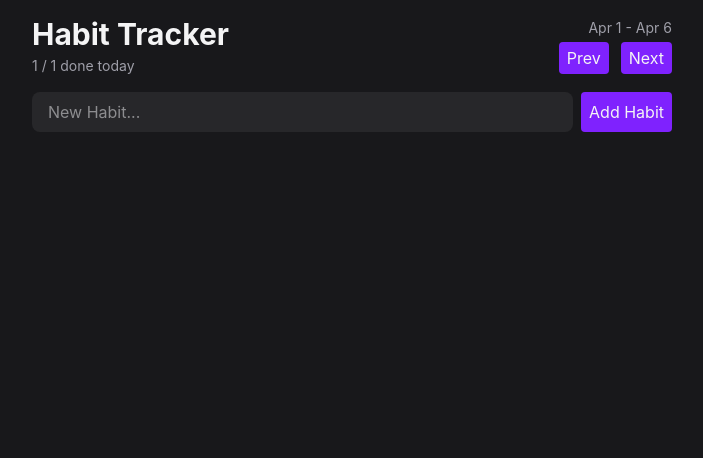
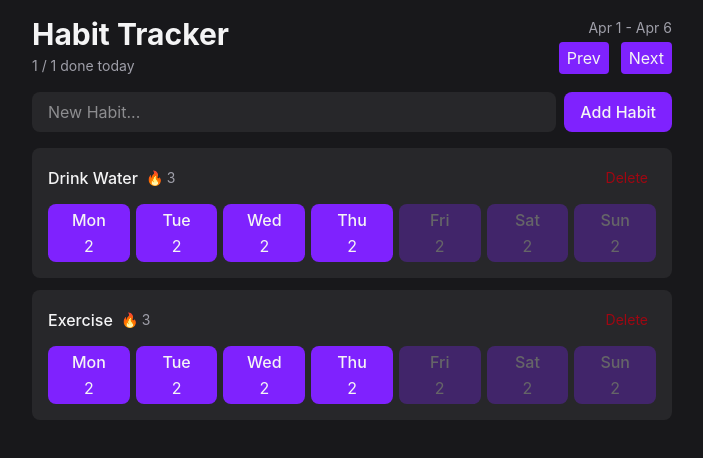
Before and after one commit to jptuyisenge/habittracker, a React (Vite) app: page / in a window 1280 px wide. Shown: the top 458 px of the page, without its empty margins (288-991 px from the left). Built offline with nearby package versions, Linux system fonts and the light colour scheme.

Commit message:
ft-added Habit list

```diff
--- a/package.json
+++ b/package.json
@@ -11,8 +11,10 @@
   },
   "dependencies": {
     "@tailwindcss/vite": "^4.3.3",
+    "date-fns": "^4.4.0",
     "react": "^19.2.8",
     "react-dom": "^19.2.8",
+    "tailwind-merge": "^3.6.0",
     "tailwindcss": "^4.3.3"
   },
   "devDependencies": {
--- a/src/App.tsx
+++ b/src/App.tsx
@@ -1,11 +1,13 @@
 import { Header } from "./components/Header";
 import { HabitForm } from "./components/HabitForm";
+import { HabitList } from "./components/HabitList";
 
 export default function App() {
   return (
     <div className="max-w-2xl mx-auto flex flex-col gap-4 p-4">
       <Header />
       <HabitForm />
+      <HabitList />
     </div>
   );
 }
--- a/src/components/Button.tsx
+++ b/src/components/Button.tsx
@@ -1,13 +1,77 @@
-import type { ReactNode } from "react";
+import type { ComponentProps } from "react";
+import { twMerge } from "tailwind-merge";
+
+type Variant = "primary" | "secondary" | "ghost-destructive";
 
 type ButtonProps = {
-  children: ReactNode;
-};
+  variant?: Variant;
+} & ComponentProps<"button">;
 
-export function Button({ children }: ButtonProps) {
+export function Button({
+  variant = "primary",
+  className,
+  ...props
+}: ButtonProps) {
   return (
-    <button className="bg-violet-600 hover:bg-violet-500 transition-colors rounded px-2 py-1 disabled:opacity-30 disabled:cursor-not-allowed">
-      {children}
-    </button>
+    <button
+      {...props}
+      className={twMerge(
+        "transition-colors rounded px-2 py-1 disabled:opacity-30 disabled:cursor-not-allowed",
+        getVariantStyles(variant),
+        className,
+      )}
+    />
   );
 }
+
+function getVariantStyles(variant: Variant) {
+  switch (variant) {
+    case "primary":
+      return "bg-violet-600 hover:bg-violet-500";
+    case "secondary":
+      return "bg-zinc-700 hover:bg-zinc-600 text-zinc-400";
+    case "ghost-destructive":
+      return "hover:bg-red-800 text-red-800 hover:text-red-200";
+    default:
+      throw new Error(`Invalid variant: ${variant satisfies never}`);
+  }
+}
+
+// import type { ComponentProps } from "react"
+// import { twMerge } from "tailwind-merge"
+
+// type Variant = "primary" | "secondary" | "ghost-destructive"
+
+// type ButtonProps = {
+//   variant?: Variant
+// } & ComponentProps<"button">
+
+// export function Button({
+//   variant = "primary",
+//   className,
+//   ...props
+// }: ButtonProps) {
+//   return (
+//     <button
+//       {...props}
+//       className={twMerge(
+//         "transition-colors rounded px-2 py-1 disabled:opacity-30 disabled:cursor-not-allowed",
+//         getVariantStyles(variant),
+//         className,
+//       )}
+//     />
+//   );
+// }
+
+// function getVariantStyles(variant: Variant) {
+//   switch (variant) {
+//     case "primary":
+//       return "bg-violet-600 hover:bg-violet-500";
+//     case "secondary":
+//       return "bg-zinc-700 hover:bg-zinc-600 text-zinc-400";
+//     case "ghost-destructive":
+//       return "hover:bg-red-800 text-red-800 hover:text-red-200";
+//     default:
+//       throw new Error(`Invalid variant: ${variant satisfies never}`);
+//   }
+// }
--- a/src/components/HabitForm.tsx
+++ b/src/components/HabitForm.tsx
@@ -7,7 +7,7 @@ export function HabitForm() {
         className="flex-1 rounded-lg bg-zinc-800 px-4 py-2 outline-none focus-visible:ring-2 focus-visible:ring-violet-500"
         placeholder="New Habit..."
       />
-      <Button>Add Habit</Button>
+      <Button className="rounded-lg px-4 py-2 font-medium">Add Habit</Button>
     </form>
   );
 }
--- /dev/null
+++ b/src/components/HabitList.tsx
@@ -0,0 +1,69 @@
+import { Button } from "./Button";
+import {
+  eachDayOfInterval,
+  endOfWeek,
+  format,
+  isFuture,
+  startOfWeek,
+} from "date-fns";
+
+export function HabitList() {
+  const habits = [
+    { id: 1, name: "Drink Water" },
+    { id: 2, name: "Exercise" },
+  ];
+
+  if (habits.length == 0) {
+    return (
+      <p className="text-center text-zinc-500 py-12">
+        No habits Yet. Add one above and get started
+      </p>
+    );
+  }
+
+  return (
+    <div className="flex flex-col gap-3">
+      {habits.map((habit) => (
+        <HabitItem key={habit.id} habitItem={habit} />
+      ))}
+    </div>
+  );
+}
+
+type habitItemProps = {
+  habitItem: { id: number; name: string };
+};
+
+function HabitItem({ habitItem }: habitItemProps) {
+  const visibleDate = eachDayOfInterval({
+    start: startOfWeek(new Date(), { weekStartsOn: 1 }),
+    end: endOfWeek(new Date(), { weekStartsOn: 1 }),
+  });
+
+  return (
+    <div className="rounded-lg bg-zinc-800 p-4 flex flex-col gap-3">
+      <div className="flex items-center justify-between">
+        <div className="flex items-center gap-2">
+          <span className="font-medium">{habitItem.name}</span>
+          <span className="text-zinc-400 text-sm"> 🔥 3</span>
+        </div>
+        <Button variant="ghost-destructive" className="text-sm">
+          Delete
+        </Button>
+      </div>
+      <div className="flex gap-1.5">
+        {visibleDate.map((date) => (
+          <Button
+            variant="primary"
+            key={date.toString()}
+            disabled={isFuture(date)}
+            className="flex flex-1 flex-col items-center gap-0.5 rounded-lg text-sx"
+          >
+            <span className="font-medium">{format(date, "EEE")}</span>
+            <span>2</span>
+          </Button>
+        ))}
+      </div>
+    </div>
+  );
+}
```
Also changed, not shown: 1 other file (tests, documents, lock files or other folders).
